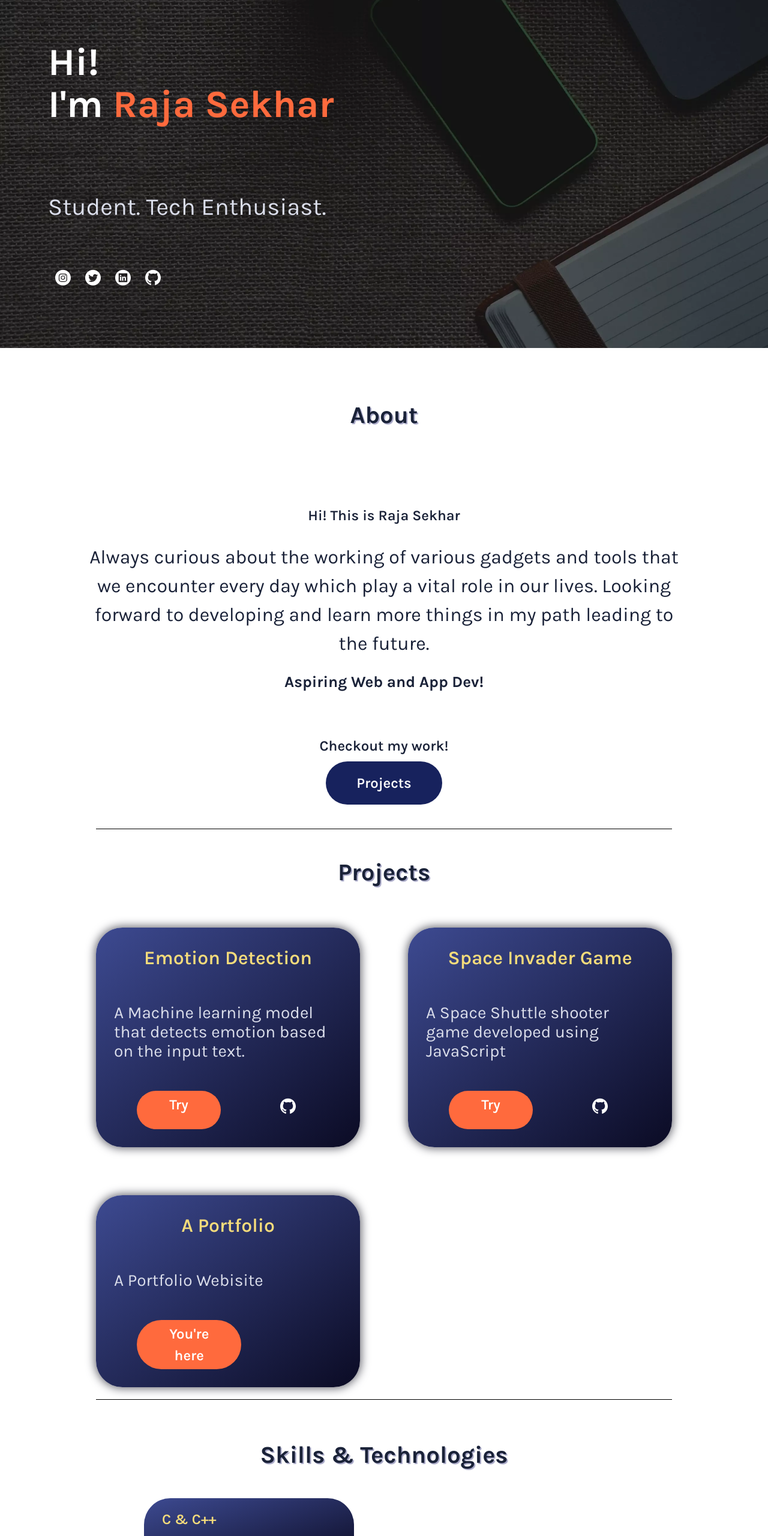
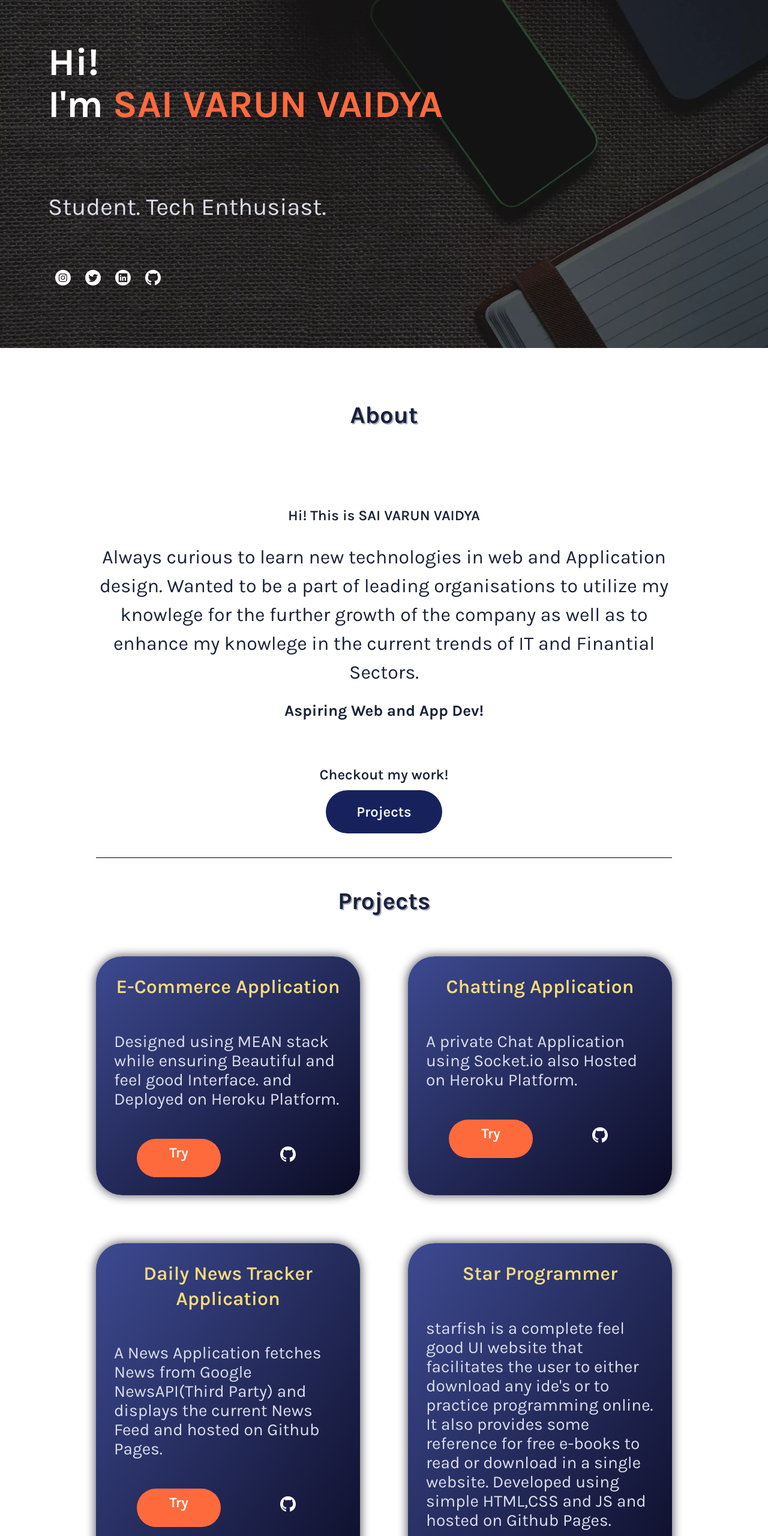
Before and after one commit to vaidyasaivarun22/protfolio_website, a website built with Parcel: page index.html in a window 1280 px wide. Shown: the part 220-2780 px from the top of the page at 60% size. Built offline with nearby package versions, Linux system fonts and the light colour scheme; files whose address does not match are found by name.

Commit message:
initial commit

```diff
--- a/index.html
+++ b/index.html
@@ -6,19 +6,19 @@
     <meta name="viewport" content="width=device-width, initial-scale=1.0" />
     <meta
       name="description"
-      content="Hey! I am Raja Sekhar a CS Undergrad. Visit to know more about me!"
+      content="Hey! I am SAI VARUN VAIDYA an IT Undergrad. Visit to know more about me!"
     />
     <meta property="og:title" content="B.Raja Sekhar" />
     <meta
       property="og:description"
-      content="Hey! I am Raja Sekhar a CS Undergrad. Visit to know more about me!"
+      content="Hey! I am SAI VARUN VAIDYA an IT Undergrad. Visit to know more about me!"
     />
     <link rel="preconnect" href="https://fonts.gstatic.com" />
     <link
       href="https://fonts.googleapis.com/css2?family=Karla:wght@400;600;700&display=swap"
       rel="stylesheet"
     />
-    <title>B Raja Sekhar</title>
+    <title>SAI VARUN VAIDYA</title>
     <link rel="stylesheet" href="css/normalize.css" />
     <link rel="stylesheet" href="css/styles.css" />
     <link rel="stylesheet" href="https://unpkg.com/aos@next/dist/aos.css" />
@@ -41,7 +41,7 @@
       <div class="hero--content">
         <h1 class="hero--header" data-aos="fade-up" data-aos-duration="300">
           Hi!<br />
-          I'm <span class="text--accent">Raja Sekhar</span>
+          I'm <span class="text--accent">SAI VARUN VAIDYA</span>
         </h1>
         <div class="content--hero">
           <h2 class="hero--text">Student. Tech Enthusiast.</h2>
@@ -79,12 +79,12 @@
     >
       <h2 class="block--header">About</h2>
       <div class="about--content">
-        <h3 class="about--intro">Hi! This is Raja Sekhar</h3>
+        <h3 class="about--intro">Hi! This is SAI VARUN VAIDYA</h3>
         <p class="about--para" style="font-weight: 500">
-          Always curious about the working of various gadgets and tools that we
-          encounter every day which play a vital role in our lives. Looking
-          forward to developing and learn more things in my path leading to the
-          future.
+          Always curious to learn new technologies in web and Application design. Wanted to
+          be a part of leading organisations to utilize my knowlege for the further
+          growth of the company as well as to enhance my knowlege in the current trends
+          of IT and Finantial Sectors.
         </p>
         <p class="aboutc--footer">Aspiring Web and App Dev!</p>
       </div>
@@ -98,17 +98,17 @@
       <h2 class="block--header">Projects</h2>
       <div class="grid grid--1x2 projects">
         <div class="project--card" data-aos="fade-up">
-          <h3 class="project--header">Emotion Detection</h3>
+          <h3 class="project--header">E-Commerce Application</h3>
           <p class="project--content">
-            A Machine learning model that detects emotion based on the input
-            text.
+            Designed using MEAN stack while ensuring Beautiful and feel good Interface.
+            and Deployed on Heroku Platform.
           </p>
           <span class="project--footer grid grid--1x2">
             <span class="skill--link">
-              <a href="https://emotdet.herokuapp.com/" class="btn btn--accent"
+              <a href="http://mobilemart.herokuapp.com/#/home" class="btn btn--accent"
                 >Try</a
               > </span
-            ><a href="https://github.com/rajasekhar2307/emotion-detection">
+            ><a href="https://github.com/vaidyasaivarun22/VarunMart">
               <svg class="icon icon--white">
                 <use xlink:href="images/sprite.svg#github"></use>
               </svg>
@@ -117,33 +117,68 @@
         </div>
 
         <div class="project--card" data-aos="fade-up">
-          <h3 class="project--header">Space Invader Game</h3>
+          <h3 class="project--header">Chatting Application</h3>
           <p class="project--content">
-            A Space Shuttle shooter game developed using JavaScript
+            A private Chat Application using Socket.io also Hosted on Heroku Platform.
           </p>
           <span class="project--footer grid grid--1x2">
             <span class="skill--link">
               <a
-                href="https://rajasekhar2307.github.io/space-invader-game/"
+                href="https://uvchatapplication.herokuapp.com/"
                 class="btn btn--accent"
                 >Try</a
               > </span
-            ><a href="https://github.com/rajasekhar2307/space-invader-game">
+            ><a href="https://github.com/vaidyasaivarun22/UVChat">
               <svg class="icon icon--white">
                 <use xlink:href="images/sprite.svg#github"></use>
               </svg>
             </a>
           </span>
         </div>
+
         <div class="project--card" data-aos="fade-up">
-          <h3 class="project--header">A Portfolio</h3>
-          <p class="project--content">A Portfolio Webisite</p>
+          <h3 class="project--header">Daily News Tracker Application</h3>
+          <p class="project--content">
+            A News Application fetches News from Google NewsAPI(Third Party) and displays the current News Feed
+            and hosted on Github Pages.
+          </p>
           <span class="project--footer grid grid--1x2">
-            <span class="skill--link"
-              ><a href="#" class="btn btn--accent">You're here</a></span
-            >
+            <span class="skill--link">
+              <a
+                href="https://vaidyasaivarun22.github.io/NewsApplication/"
+                class="btn btn--accent"
+                >Try</a
+              > </span
+            ><a href="https://github.com/vaidyasaivarun22/NewsApplication">
+              <svg class="icon icon--white">
+                <use xlink:href="images/sprite.svg#github"></use>
+              </svg>
+            </a>
           </span>
         </div>
+
+        <div class="project--card" data-aos="fade-up">
+          <h3 class="project--header">Star Programmer</h3>
+          <p class="project--content">
+            starfish is a complete feel good UI website that facilitates the user to either download any ide's or to practice programming online.
+            It also provides some reference for free e-books to read or download in a single website.
+            Developed using simple HTML,CSS and JS and hosted on Github Pages.
+          </p>
+          <span class="project--footer grid grid--1x2">
+            <span class="skill--link">
+              <a
+                href="https://vaidyasaivarun22.github.io/starfish/"
+                class="btn btn--accent"
+                >Try</a
+              > </span
+            ><a href="https://github.com/vaidyasaivarun22/starfish">
+              <svg class="icon icon--white">
+                <use xlink:href="images/sprite.svg#github"></use>
+              </svg>
+            </a>
+          </span>
+        </div>
+
       </div>
     </section>
     <div class="line"></div>
@@ -181,13 +216,16 @@
             <h3>Git</h3>
           </div>
           <div class="tech--container">
-            <h3>Django</h3>
+            <h3>SQL</h3>
+          </div>
+          <div class="tech--container">
+            <h3>MONGODB</h3>
           </div>
           <div class="tech--container">
             <h3>Bootstrap</h3>
           </div>
           <div class="tech--container">
-            <h3>ReactJS</h3>
+            <h3>AngularJS</h3>
           </div>
         </div>
       </div>
@@ -200,20 +238,20 @@
           <div class="skills--container">
             <h3 class="skill--header">Resume</h3>
             <div class="skill--link">
-              <a href="files/Rajasekhar.pdf" class="btn btn--about">View</a>
+              <a href="https://vaidyasaivarun22.github.io/myprofile/" class="btn btn--about">View</a>
             </div>
           </div>
           <div class="skills--container">
             <h3 class="skill--header">Contact</h3>
             <div class="skill--link">
-              <a href="tel:9394766258" class="btn btn--about">Ping</a>
+              <a href="tel:+918341861029" class="btn btn--about">Ping</a>
             </div>
           </div>
           <div class="skills--container">
             <h3 class="skill--header">Email</h3>
             <div class="skill--link">
               <a
-                href="mailto: rajasekhar.b237@gmail.com"
+                href="mailto: vaidyasaivarun22@gmail.com"
                 class="btn btn--about"
               >
                 Here!
@@ -229,7 +267,7 @@
     <footer class="footer">
       &copy; Copyright
       <p style="padding: 1rem 4rem; text-align: center">
-        Designed and Developed by <b><i>Raja Sekhar</i></b>
+        Designed and Developed by <b><i>SAI VARUN VAIDYA</i></b>
       </p>
     </footer>
 
```
